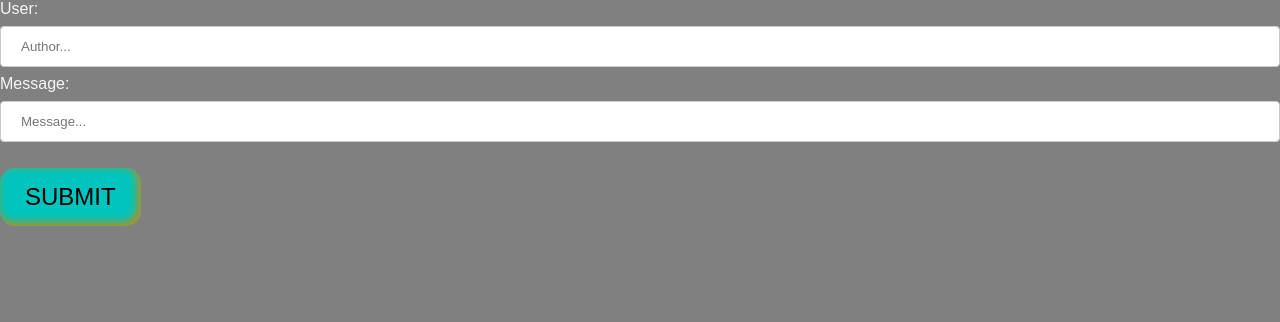
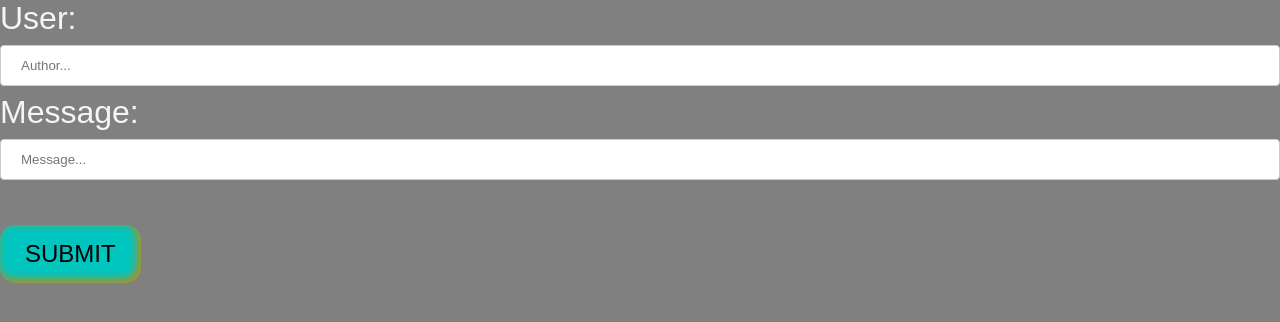
Before and after one commit to nikitaprodanov/FlaskProject1, a Flask app: page / in a window 1280 px wide. Shown: the top 322 px of the page. Run offline with Flask 2, Linux system fonts and the light colour scheme.

Commit message:
Fonts css

```diff
--- a/static/css/main.css
+++ b/static/css/main.css
@@ -3,6 +3,7 @@ body {
 	font-family: Arial, Verdana ,sans-serif;
 	color: whitesmoke;
 	background: grey;
+	font-size: 32px;
 }
 
 .content {
```
Also changed, not shown: example.db, 1 other file.
